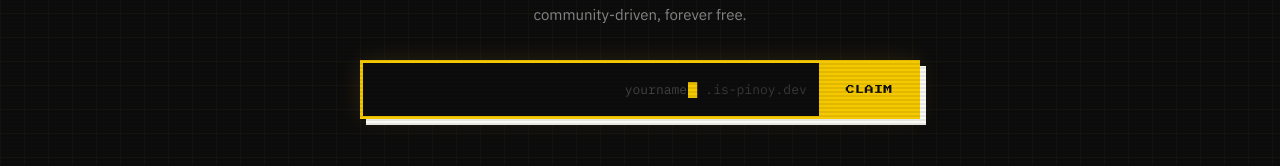
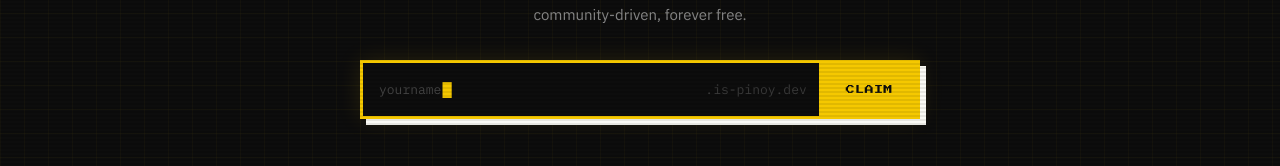
Before and after one commit to is-pinoy-dev/ecosystem, a Next.js app in the folder apps/web/: page / in a window 1280 px wide. Shown: the part 515-681 px from the top of the page. Built offline with nearby package versions, Linux system fonts and the light colour scheme.

Commit message:
fix: revert input to left-aligned, removes awkward empty space

```diff
--- a/apps/web/app/page.tsx
+++ b/apps/web/app/page.tsx
@@ -54,7 +54,6 @@ function SubdomainInput() {
             width: "100%",
             outline: "none",
             caretColor: "#F5C800",
-            textAlign: "right",
             position: "relative",
             zIndex: 1,
           }}
@@ -66,7 +65,7 @@ function SubdomainInput() {
             style={{
               ...monoStyle,
               position: "absolute",
-              right: "8px",
+              left: "16px",
               top: 0,
               bottom: 0,
               display: "flex",
```
